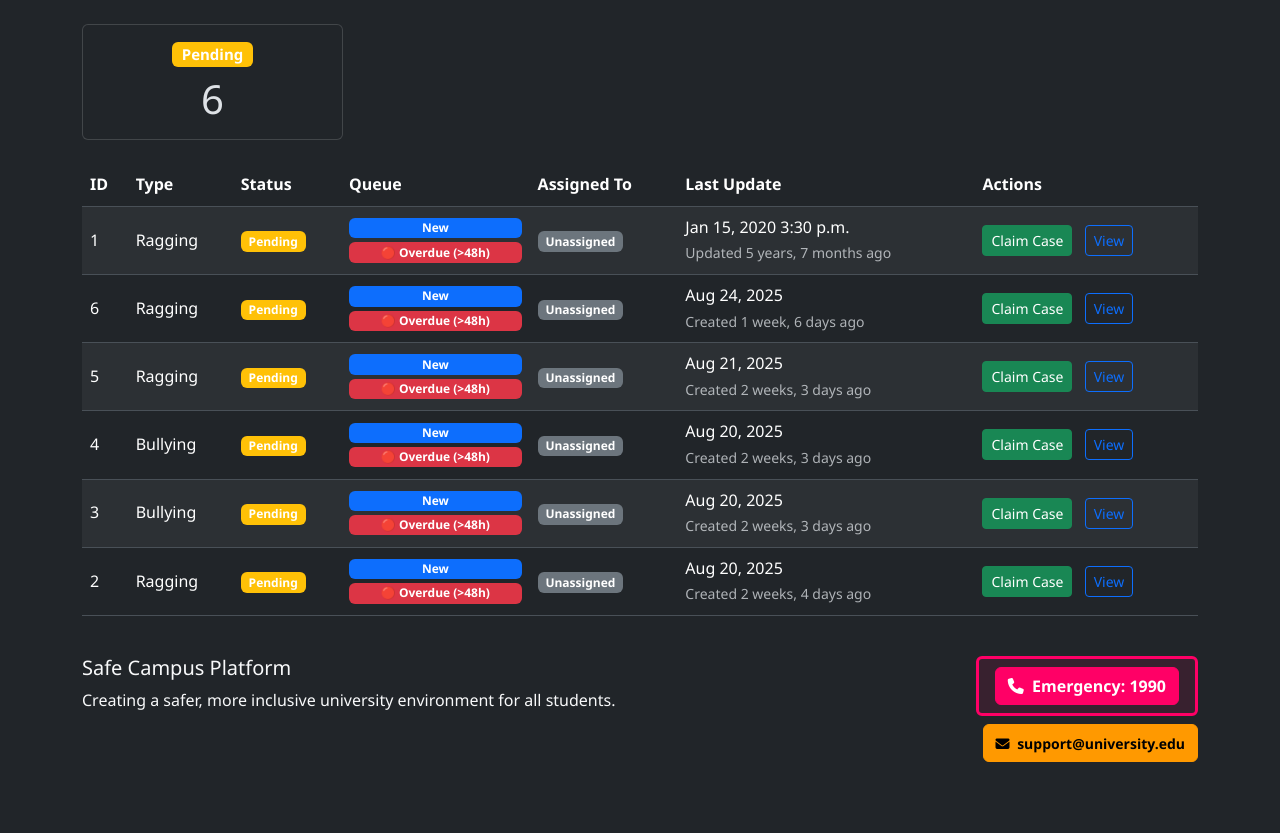
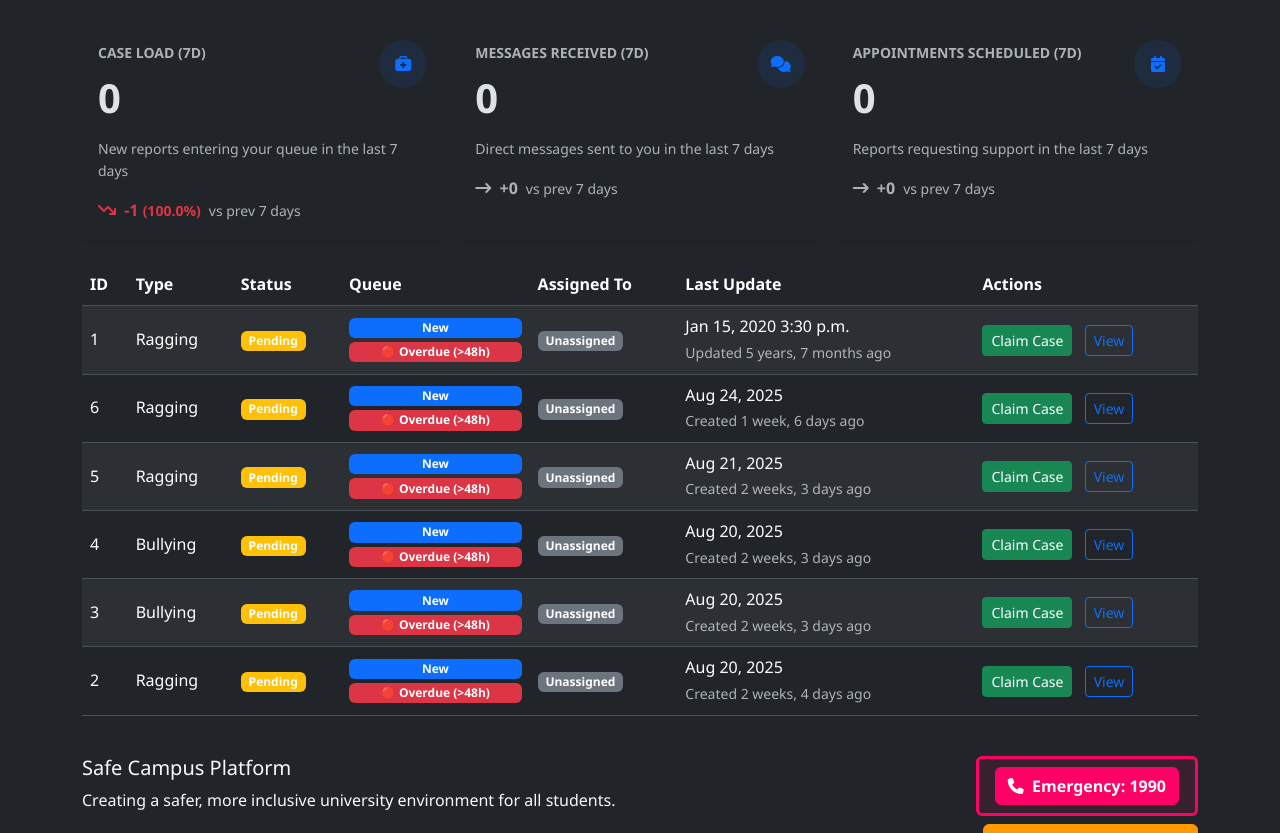
Before and after one commit to shifan55/django_campus_safety, a Django app: page /counselor/dashboard/ in a window 1280 px wide. Shown: the part 1025-1858 px from the top of the page. Before the commit the page ends 1787 px from the top, so only its background shows below. Run offline with Django 5.2, Linux system fonts and the light colour scheme; a user stored in the database is signed in; data comes from the database, SQL or seed files in the repository; tables that the repository leaves empty hold one stand-in row (values such as "Sample post"); parts of the project's set-up code (start-up, migrations or seed data) failed here and were passed over; some libraries are stand-ins or nearby versions.

Commit message:
Nov 5 update

```diff
--- a/tccweb/counselor_portal/templates/counselor_dashboard.html
+++ b/tccweb/counselor_portal/templates/counselor_dashboard.html
@@ -1,5 +1,6 @@
 {% extends 'base.html' %}
 {% load text_extras %}
+{% load humanize %}
 {% block title %}Counselor Dashboard{% endblock %}
 {% block content %}
 <div class="container mt-4">
@@ -83,20 +84,38 @@
 
     <div id="reportMap" class="mb-4" style="height:400px;"></div>
 
-    <div class="row mb-4">
-        {% for stat in stats %}
-        <div class="col-md-3">
-            <div class="card text-center">
+    <div class="row g-3 mb-4">
+        {% for card in kpi_cards %}
+        <div class="col-md-4">
+            <div class="card h-100 border-0 shadow-sm">
                 <div class="card-body">
-                    <h5 class="card-title">
-                        <span class="badge bg-{{ stat.status|status_badge }}">{{ stat.status|title }}</span>
-                    </h5>
-                    <p class="card-text display-6">{{ stat.total }}</p>
+                    <div class="d-flex justify-content-between align-items-start">
+                        <div>
+                            <span class="text-muted text-uppercase small fw-semibold">{{ card.title }}</span>
+                            <div class="display-6 fw-bold mt-2">{{ card.value|intcomma }}</div>
+                        </div>
+                        <div class="rounded-circle bg-primary bg-opacity-10 text-primary d-flex align-items-center justify-content-center" style="width:3rem;height:3rem;">
+                            <i class="fas {{ card.icon }}"></i>
+                        </div>
+                    </div>
+                    <p class="text-muted small mt-3 mb-3">{{ card.subtitle }}</p>
+                    <div class="d-flex align-items-center">
+                        <span class="{{ card.trend.color }} fw-semibold me-2">
+                            <i class="fas {{ card.trend.icon }} me-1"></i>
+                            {{ card.trend.display_change }}
+                            {% if card.trend.percent is not None %}
+                                <span class="small">({{ card.trend.percent|floatformat:1 }}%)</span>
+                            {% endif %}
+                        </span>
+                        <span class="text-muted small">{{ card.trend.label }}</span>
+                    </div>
                 </div>
             </div>
         </div>
         {% empty %}
-        <p>No analytics available.</p>
+        <div class="col-12">
+            <div class="alert alert-info mb-0">No KPI data available for the selected filters.</div>
+        </div>
         {% endfor %}
     </div>
 
--- a/tccweb/counselor_portal/views.py
+++ b/tccweb/counselor_portal/views.py
@@ -97,6 +97,7 @@ def dashboard(request):
     queue_counts_qs = reports_qs.values("queue_state").annotate(total=Count("id"))
     queue_counts = {row["queue_state"]: row["total"] for row in queue_counts_qs}
 
+    metrics_qs = reports_qs
     queue_filter = request.GET.get("queue", "all")
     queue_metadata = {
         "new": {
@@ -141,13 +142,156 @@ def dashboard(request):
             ])
         return response
 
+    queue_case = Case(
+        When(status=ReportStatus.RESOLVED, then=Value("closed")),
+        When(assigned_to__isnull=True, then=Value("new")),
+        When(latest_message_sender=request.user.id, then=Value("waiting_on_student")),
+        When(assigned_to=request.user, then=Value("assigned_to_me")),
+        default=Value("assigned_to_me"),
+        output_field=CharField(),
+    )
+    reports_qs = reports_qs.annotate(queue_state=queue_case)
+
+    queue_priority = Case(
+        When(queue_state="new", then=Value(0)),
+        When(queue_state="assigned_to_me", then=Value(1)),
+        When(queue_state="waiting_on_student", then=Value(2)),
+        When(queue_state="closed", then=Value(3)),
+        default=Value(4),
+        output_field=IntegerField(),
+    )
+
+    reports_qs = reports_qs.annotate(queue_priority=queue_priority)
+
+    queue_counts_qs = reports_qs.values("queue_state").annotate(total=Count("id"))
+    queue_counts = {row["queue_state"]: row["total"] for row in queue_counts_qs}
+
+    metrics_qs = reports_qs
+    queue_filter = request.GET.get("queue", "all")
+    queue_metadata = {
+        "new": {
+            "label": "New",
+            "description": "Unassigned reports/cases that no counselor has taken",
+            "badge": "primary",
+        },
+        "assigned_to_me": {
+            "label": "Assigned to Me",
+            "description": "Reports currently being handled by you",
+            "badge": "info",
+        },
+        "waiting_on_student": {
+            "label": "Waiting on Student",
+            "description": "Reports where you replied last and are waiting for student response",
+            "badge": "warning",
+        },
+        "closed": {
+            "label": "Closed",
+            "description": "Completed, archived, or resolved reports",
+            "badge": "success",
+        },
+    }
+
+    if queue_filter and queue_filter != "all":
+        reports_qs = reports_qs.filter(queue_state=queue_filter)
+
+    if request.GET.get("export") == "csv":
+        response = HttpResponse(content_type="text/csv")
+        response["Content-Disposition"] = "attachment; filename=assigned_reports.csv"
+        writer = csv.writer(response)
+        writer.writerow(["ID", "Type", "Status", "Queue", "Assigned To", "Last Update", "Submitted"])
+        for r in reports_qs:
+            writer.writerow([
+                r.id,
+                r.get_incident_type_display(),
+                r.get_status_display(),
+                queue_metadata.get(r.queue_state, {}).get("label", ""),
+                r.assigned_to.username if r.assigned_to else "Unassigned",
+                (r.latest_message_ts or r.created_at).strftime("%Y-%m-%d %H:%M"),
+                r.created_at.strftime("%Y-%m-%d"),
+            ])
+        return response
+
+    now = timezone.now()
+    current_window_start = now - timedelta(days=7)
+    previous_window_start = now - timedelta(days=14)
+
+    def build_trend(current_value, previous_value):
+        change = current_value - previous_value
+        if change > 0:
+            icon = "fa-arrow-trend-up"
+            color = "text-success"
+        elif change < 0:
+            icon = "fa-arrow-trend-down"
+            color = "text-danger"
+        else:
+            icon = "fa-arrow-right-long"
+            color = "text-muted"
+
+        percent = None
+        if previous_value:
+            percent = round(abs(change) / previous_value * 100, 1)
+
+        return {
+            "change": change,
+            "display_change": f"{change:+d}",
+            "icon": icon,
+            "color": color,
+            "percent": percent,
+            "label": "vs prev 7 days",
+        }
+
+    case_load_current = metrics_qs.filter(created_at__gte=current_window_start).count()
+    case_load_previous = metrics_qs.filter(
+        created_at__gte=previous_window_start,
+        created_at__lt=current_window_start,
+    ).count()
+
+    messages_current = ChatMessage.objects.filter(
+        recipient=request.user,
+        timestamp__gte=current_window_start,
+    ).count()
+    messages_previous = ChatMessage.objects.filter(
+        recipient=request.user,
+        timestamp__gte=previous_window_start,
+        timestamp__lt=current_window_start,
+    ).count()
+
+    appointments_current = metrics_qs.filter(
+        support_needed=True,
+        created_at__gte=current_window_start,
+    ).count()
+    appointments_previous = metrics_qs.filter(
+        support_needed=True,
+        created_at__gte=previous_window_start,
+        created_at__lt=current_window_start,
+    ).count()
+
+    kpi_cards = [
+        {
+            "title": "Case Load (7d)",
+            "value": case_load_current,
+            "subtitle": "New reports entering your queue in the last 7 days",
+            "icon": "fa-briefcase-medical",
+            "trend": build_trend(case_load_current, case_load_previous),
+        },
+        {
+            "title": "Messages Received (7d)",
+            "value": messages_current,
+            "subtitle": "Direct messages sent to you in the last 7 days",
+            "icon": "fa-comments",
+            "trend": build_trend(messages_current, messages_previous),
+        },
+        {
+            "title": "Appointments Scheduled (7d)",
+            "value": appointments_current,
+            "subtitle": "Reports requesting support in the last 7 days",
+            "icon": "fa-calendar-check",
+            "trend": build_trend(appointments_current, appointments_previous),
+        },
+    ]
+
     reports_qs = reports_qs.order_by("queue_priority", "-latest_message_ts", "-created_at")
 
-    stats = (
-        reports_qs.order_by()
-        .values("status")
-        .annotate(total=Count("id"))
-    )
     locations = reports_qs.exclude(latitude__isnull=True).exclude(longitude__isnull=True)
     paginator = Paginator(reports_qs, 25)
     page_number = request.GET.get("page")
@@ -219,7 +363,7 @@ def dashboard(request):
 
     context = {
         "reports": reports,
-        "stats": stats,
+        "kpi_cards": kpi_cards,
         "statuses": ReportStatus.choices,
         "locations": locations,
         "queue_summary": queue_summary,
--- a/tccweb/settings.py
+++ b/tccweb/settings.py
@@ -69,6 +69,7 @@ INSTALLED_APPS = [
     'django.contrib.sessions',
     'django.contrib.messages',
     'django.contrib.staticfiles',
+    'django.contrib.humanize',
     'tccweb.core',
     'tccweb.admin_portal',
     'tccweb.user_portal',
--- a/tccweb/statics/css/style.css
+++ b/tccweb/statics/css/style.css
@@ -222,8 +222,6 @@ body {
   border-color: var(--safe-campus-urgent) !important;
   color: var(--safe-campus-text-urgent) !important;
   font-weight: 700;
-}
-
 }
 
 .btn-priority-high:hover,
```
